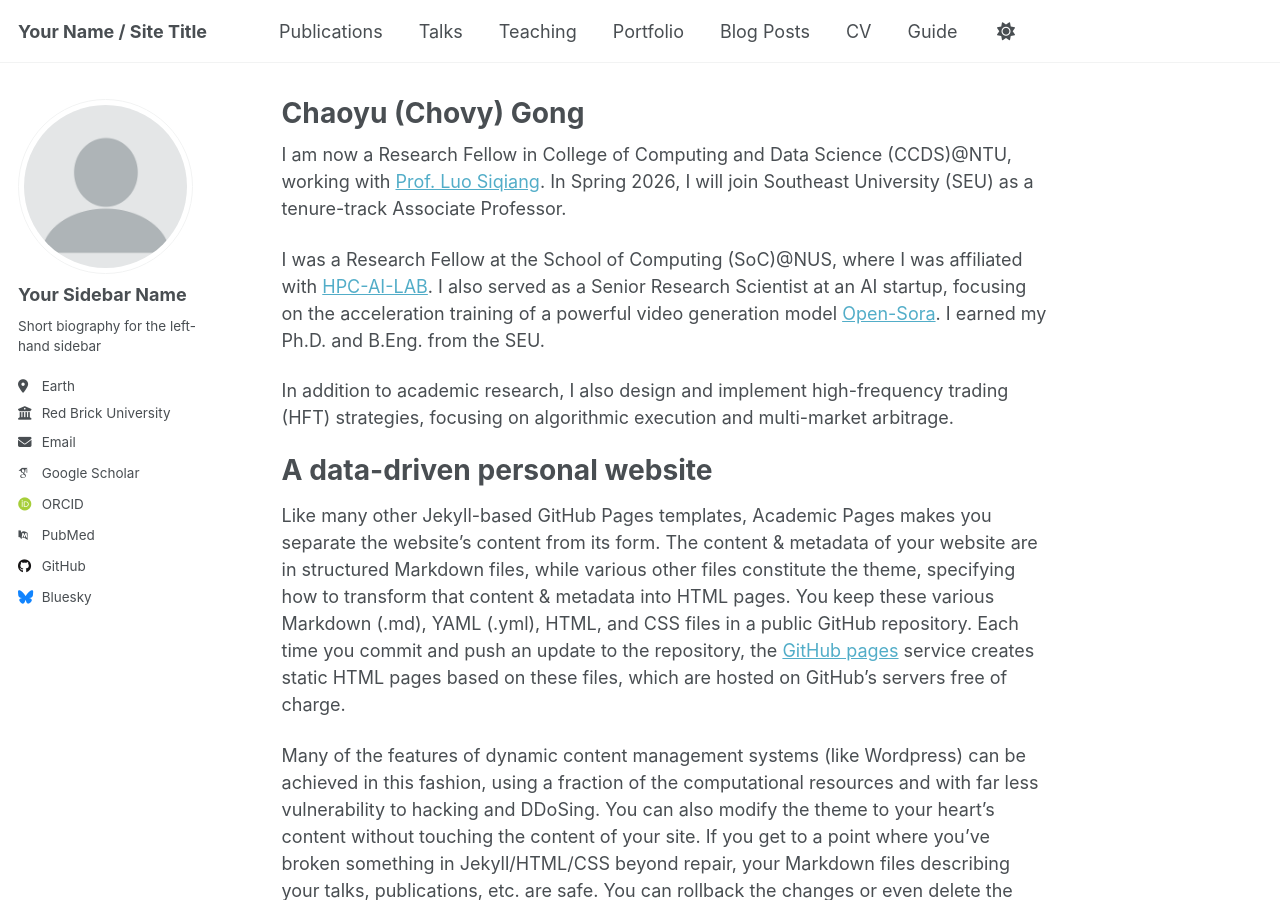
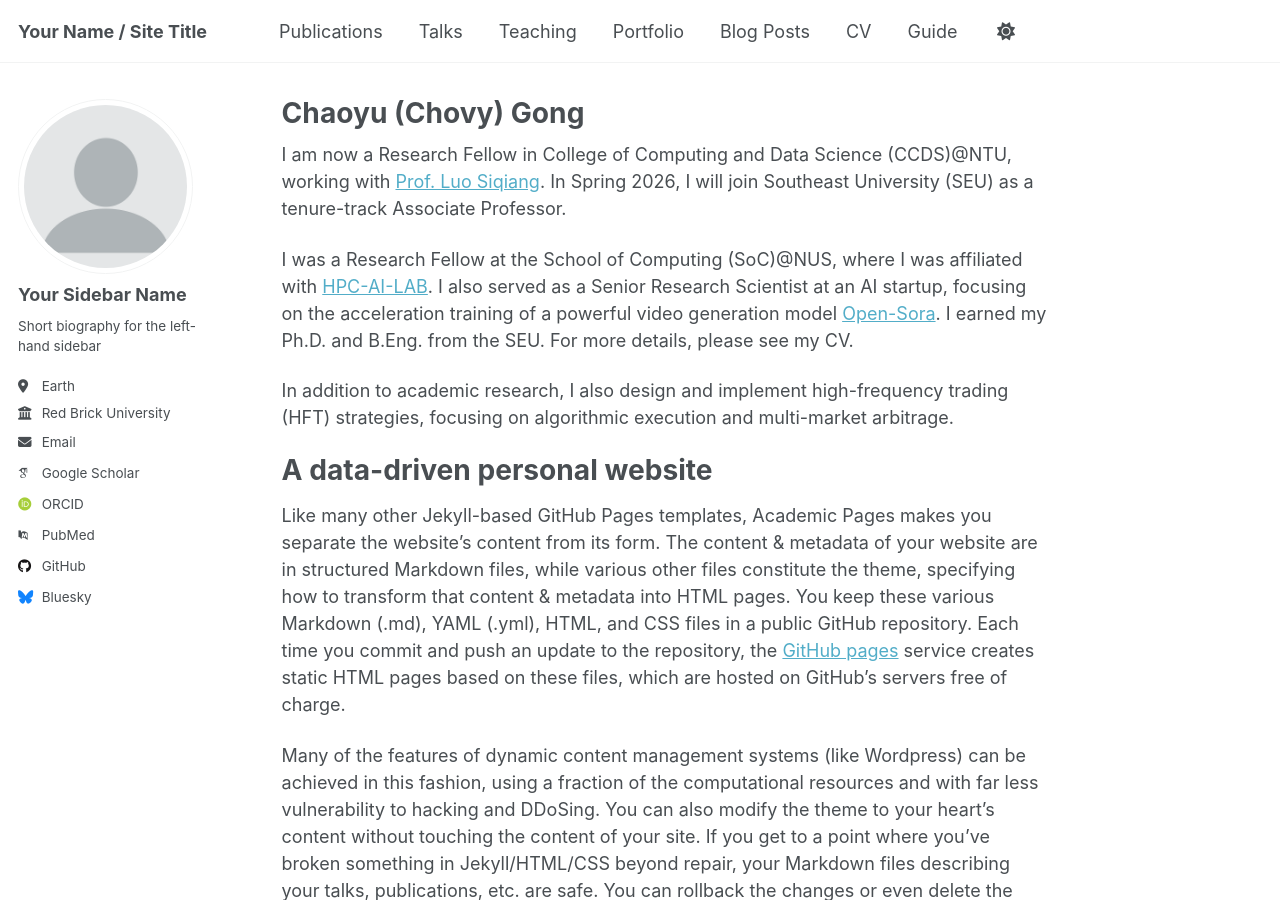
Before and after one commit to doushijihui/Chovy-Gong, a Jekyll site: the page built from _pages/about.md, in a window 1280 px wide and 900 px high. Built offline with Jekyll 4.4.1, drawn with Linux system fonts in a browser that asks for light colours; some web fonts are replaced; a script that is not in the unit is left out.

Commit message:
Update about.md

```diff
--- a/_pages/about.md
+++ b/_pages/about.md
@@ -9,7 +9,7 @@ redirect_from:
 
 I am now a Research Fellow in College of Computing and Data Science (CCDS)@NTU, working with [Prof. Luo Siqiang](https://siqiangluo.com/). In Spring 2026, I will join Southeast University (SEU) as a tenure-track Associate Professor.
 
-I was a Research Fellow at the School of Computing (SoC)@NUS, where I was affiliated with [HPC-AI-LAB](https://ai.comp.nus.edu.sg/). I also served as a Senior Research Scientist at an AI startup, focusing on the acceleration training of a powerful video generation model [Open-Sora](https://huggingface.co/hpcai-tech/Open-Sora-v2). I earned my Ph.D. and B.Eng. from the SEU.
+I was a Research Fellow at the School of Computing (SoC)@NUS, where I was affiliated with [HPC-AI-LAB](https://ai.comp.nus.edu.sg/). I also served as a Senior Research Scientist at an AI startup, focusing on the acceleration training of a powerful video generation model [Open-Sora](https://huggingface.co/hpcai-tech/Open-Sora-v2). I earned my Ph.D. and B.Eng. from the SEU. For more details, please see my CV.
 
 In addition to academic research, I also design and implement high-frequency trading (HFT) strategies, focusing on algorithmic execution and multi-market arbitrage.
 
```
